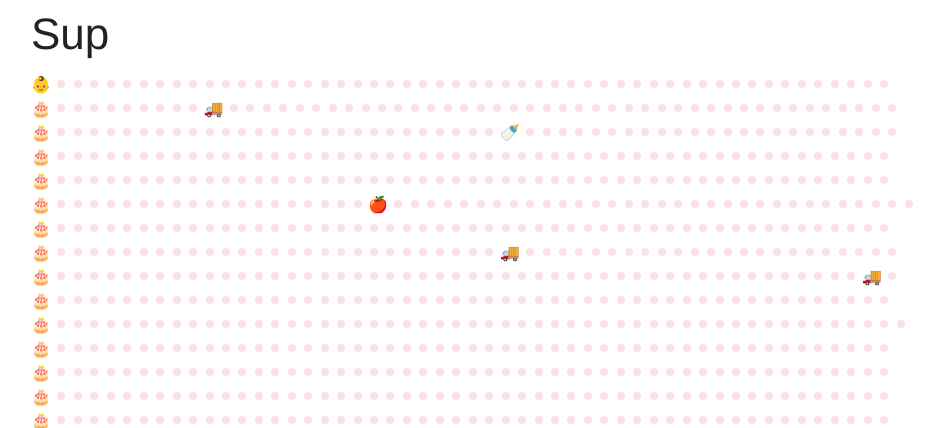
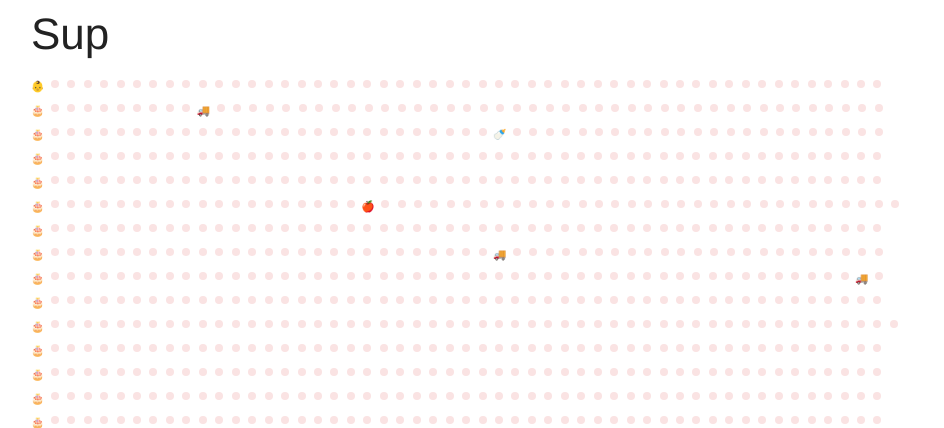
Before and after one commit to bforks/bforks-dot-calm, a PHP site: page /life/index.php in a window 1280 px wide. Shown: the top 428 px of the page, without its empty margins (124-1068 px from the left). Run offline with PHP 8.4, Linux system fonts and the light colour scheme; data that the repository does not hold is empty.

Commit message:
More CSS

```diff
--- a/life/css/life.css
+++ b/life/css/life.css
@@ -1,6 +1,9 @@
 
 .week {
     display: inline-block;
+    height: 22px;
+    line-height: 22px;
+    font-size: 8pt;
 }
 
 .week.empty {
@@ -10,7 +13,6 @@
     height: 8px;
     margin: 0px;
     cursor: pointer;
-    font-size: 8pt;
     margin: 2px;
 }
 
```
